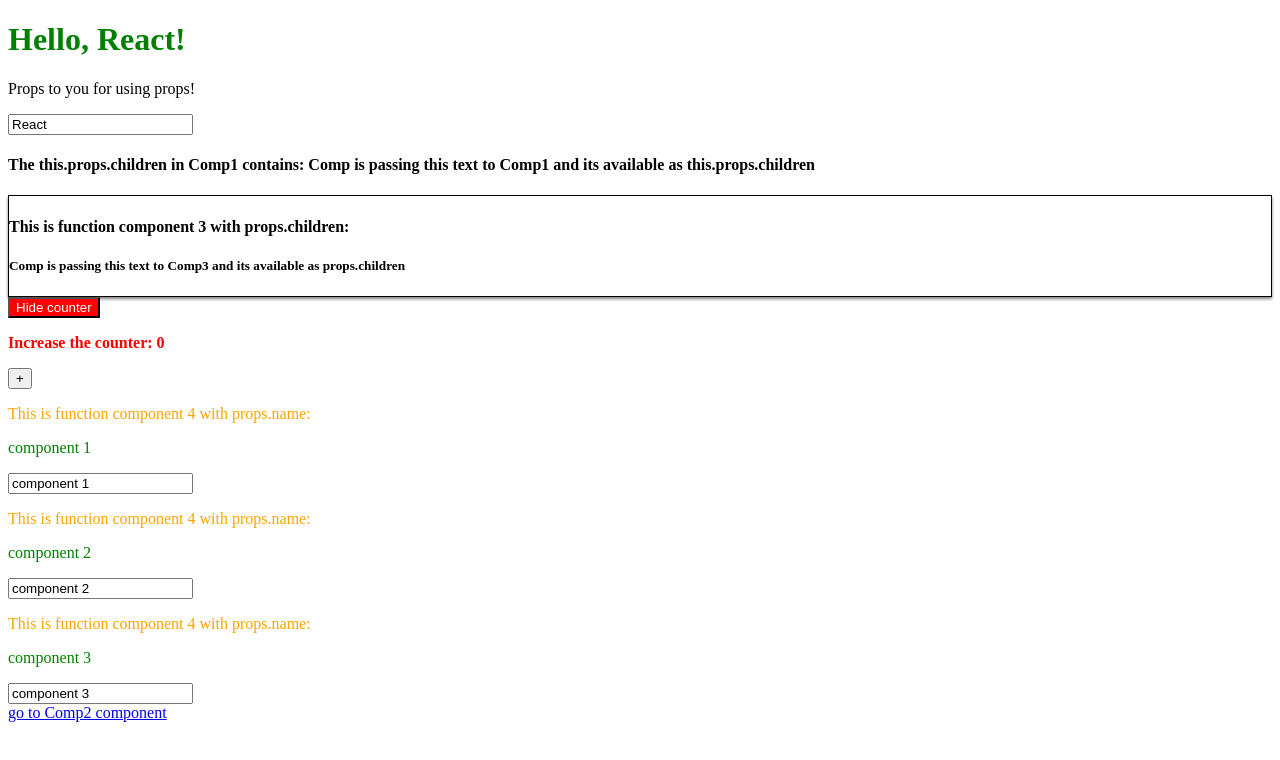
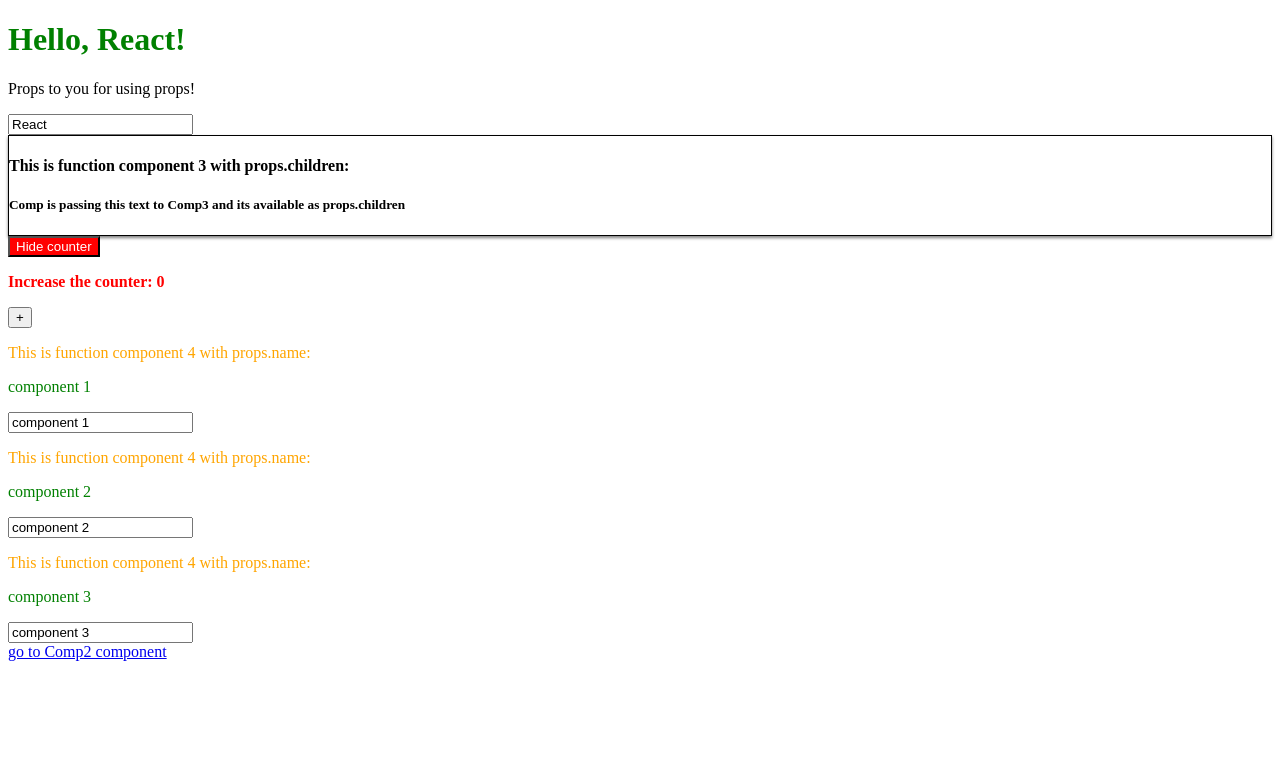
Before and after one commit to martin-corevski/react-basics, a React app: page /#/ in a window 1280 px wide. Shown: the top 760 px of the page. Built offline with nearby package versions, Linux system fonts and the light colour scheme.

Commit message:
Components update
Examples of:
Stateful component
Stateless component
Stateless functional component

```diff
--- a/src/Comp1/Comp1.js
+++ b/src/Comp1/Comp1.js
@@ -1,31 +1,30 @@
-import React, { Component } from 'react'
+import React from 'react'
 import PropTypes from 'prop-types'
 
-export default class Comp1 extends Component {
-  stateChangeHandler = e => {
-    this.props.changeProp(e.target.value)
-  }
-
-  render () {
-    console.log('Comp1 Component render() log props: ', this.props)
+/**
+ * This is an example of Stateless (functional) components
+ * @param  {object} props Contains whatever the parent component sends as prop
+ * @return {jsx} Returns "html"
+ */
+const comp1 = props => {
   return (
     <div>
-        <p>{this.props.pname} to you for using props!</p>
+      <p>{props.pname} to you for using props!</p>
       {/* Every time we change the input value the stateChangeHandler method will
         be triggered and consequently the state will be updated, i.e. stateProp
         will have new value */}
-        <input value={this.props.stateProp} onChange={this.stateChangeHandler} />
-        <h4>The this.props.children in Comp1 contains: {this.props.children}</h4>
+      <input value={props.stateProp} onChange={props.change} />
     </div>
   )
-  }
 }
 
 // propTypes evaluates props sent from the parent component, if a wrong type is
 // supplied or pname prop is undefined a warning is shown in JS console (dev only)
 // https://reactjs.org/docs/typechecking-with-proptypes.html
-Comp1.propTypes = {
+comp1.propTypes = {
   pname: PropTypes.string.isRequired,
   stateProp: PropTypes.string.isRequired,
-  changeProp: PropTypes.func.isRequired
+  change: PropTypes.func.isRequired
 }
+
+export default comp1
--- a/src/Comp3/Comp3.js
+++ b/src/Comp3/Comp3.js
@@ -2,7 +2,7 @@ import React from 'react'
 
 // The function component doesn't extend React.Component which means it doesn't
 // have state and since it's not a class it doesn't use this keyword.
-const comp3 = (props) => {
+const comp3 = props => {
   return (
     <div className='borders-all'>
       <h4>This is function component 3 with props.children:</h4>
--- a/src/_containers/App.js
+++ b/src/_containers/App.js
@@ -1,6 +1,6 @@
 import React, { Component } from 'react'
 import { NavLink } from 'react-router-dom'
-// with classes we have access to locally scoped classes from Comp.scss file
+
 import Comp1 from '../Comp1/Comp1'
 import Comp3 from '../Comp3/Comp3'
 import MultipleComps4 from '../MultipleComps4/MultipleComps4'
@@ -9,7 +9,15 @@ import Counter from '../_components/Counter'
 // import ErrorComp from '../ErrorComp/ErrorComp'
 // import ErrorBoundary from '../ErrorBoundary/ErrorBoundary'
 
-export default class Comp extends Component {
+// with classes we have access to locally scoped classes from App.scss file
+// import classes from './App.scss'
+
+/**
+ * This is an example of Stateful component (container)
+ * @extends Component
+ * @type {Object}
+ */
+class App extends Component {
   state = {
     stateProp: 'React',
     showCounter: true,
@@ -21,8 +29,8 @@ export default class Comp extends Component {
     ]
   }
 
-  changeProp = stateProp => {
-    this.setState({stateProp}) // this is the same as {stateProp: stateProp}
+  changeStatePropHandler = event => {
+    this.setState({stateProp: event.target.value})
   }
 
   /**
@@ -91,7 +99,7 @@ export default class Comp extends Component {
     return (
       <div>
         <h1>Hello, {this.state.stateProp}!</h1>
-        <Comp1 changeProp={this.changeProp} pname={propsName}
+        <Comp1 change={event => this.changeStatePropHandler(event)} pname={propsName}
           stateProp={this.state.stateProp}>
           Comp is passing this text to Comp1 and its available as this.props.children
         </Comp1>
@@ -119,3 +127,5 @@ export default class Comp extends Component {
     )
   }
 }
+
+export default App
```
Also changed, not shown: src/Comp2/Comp2.js (+8 -1 lines). Lines whose indentation alone changed are shown as unchanged.
